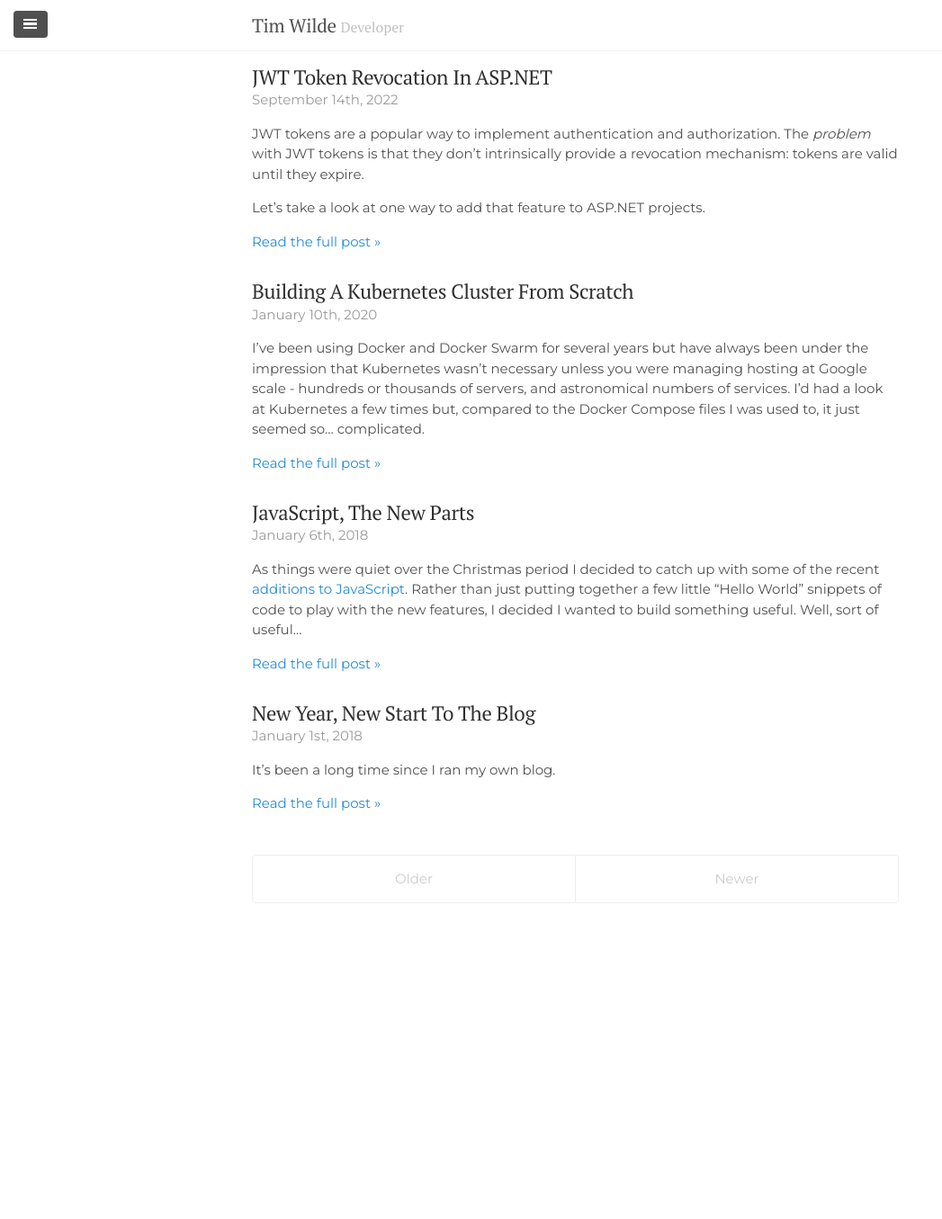
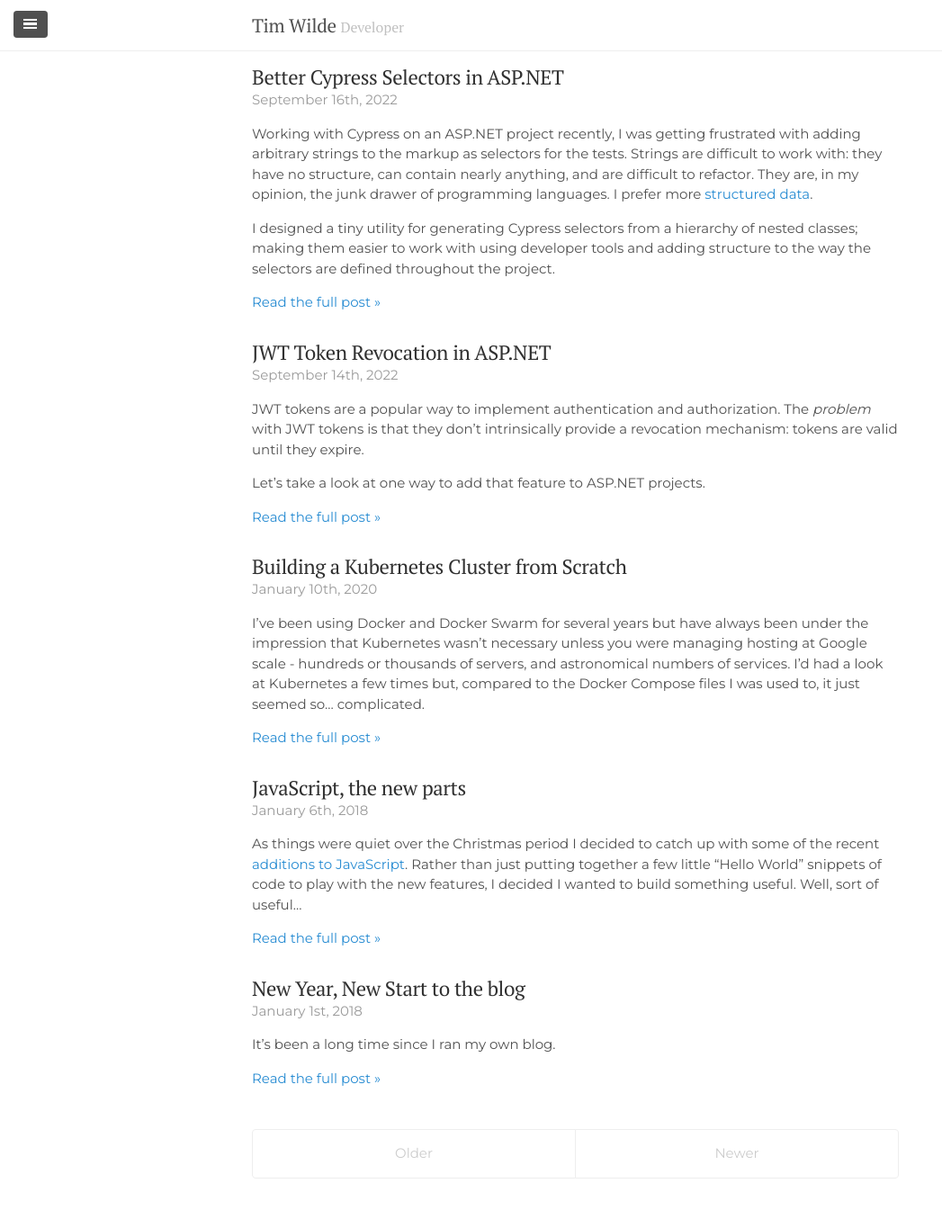
Before and after one commit to TimWilde/timwilde.github.io, a Jekyll site: the page built from index.html, in a window 1280 px wide. Shown: the whole page at 90% size, without its empty margins (0-1047 px from the left). Built offline with Jekyll 4.4.1, drawn with Linux system fonts in a browser that asks for light colours; the list of posts is cut into pages by our own code; before the commit the page ends 1049 px from its top, so only the background shows below that; some of the changed lines change nothing that is shown.

Commit message:
Better cypress selectors in asp.net

````diff
--- /dev/null
+++ b/_posts/2022-09-16-better-cypress-selectors-in-asp-net.md
@@ -0,0 +1,256 @@
+---
+layout: post
+title: Better Cypress Selectors in ASP.NET
+tags: [Client-Side, Server-Side, ASP.NET, Cypress]
+links:
+  asp-net-tag-helpers: "https://docs.microsoft.com/en-us/aspnet/core/mvc/views/tag-helpers/intro?view=aspnetcore-6.0"
+  cypress-best-practices: "https://docs.cypress.io/guides/references/best-practices#Selecting-Elements"
+  cypress-commands: "https://docs.cypress.io/api/cypress-api/custom-commands"
+  expression-bodied-members: "https://docs.microsoft.com/en-us/dotnet/csharp/programming-guide/statements-expressions-operators/expression-bodied-members"
+  honeycomb-blog-post: "https://honeycomb.io/blog/2018/01/simple-structured-logging-with-nlog/"
+  optimizing-with-span: "https://www.stevejgordon.co.uk/an-introduction-to-optimising-code-using-span-t"
+  description-attribute: "https://docs.microsoft.com/en-us/dotnet/api/system.componentmodel.descriptionattribute?view=net-6.0"
+  typespace-github: "https://github.com/TimWilde/Typespace"
+  typespace-license: "https://github.com/TimWilde/Typespace/blob/main/LICENSE"
+  typespace-tickets: "https://github.com/TimWilde/Typespace/issues"
+---
+Working with Cypress on an ASP.NET project recently, I was getting frustrated with adding arbitrary strings to the markup as selectors for the tests. Strings are difficult to work with: they have no structure, can contain nearly anything, and are difficult to refactor. They are, in my opinion, the junk drawer of programming languages. I prefer more [structured data]({{page.links.honeycomb-blog-post}}){:target="_blank"}.
+
+I designed a tiny utility for generating Cypress selectors from a hierarchy of nested classes; making them easier to work with using developer tools and adding structure to the way the selectors are defined throughout the project.
+
+<!--more-->
+
+## What I Was Trying to Solve
+
+### Dynamic IDs
+
+As the project is an ASP.NET codebase, using [Tag Helpers]({{page.links.asp-net-tag-helpers}}){:target="_blank"}, the IDs for those elements are based on the name of the properties in the code with which they are associated. If the property is renamed the ID in the HTML would then also change &mdash; a side-effect often overlooked until Cypress tests would fail for non-obvious reasons.
+
+``` html
+<input asp-for="@Model.IsComplete" type="checkbox" />
+```
+``` javascript
+cy.get('#IsComplete').should('be.checked')
+```
+
+In the [Cypress Best Practices guide]({{page.links.cypress-best-practices}}){:target="_blank"}, the ideal method of defining selectors is to use an attribute that isn't generated or used by any other aspect of the codebase. Cypress-specific `data-cy` attributes are suggested.
+
+``` html
+<input asp-for="@Model.IsComplete" type="checkbox" data-cy="is-complete" />
+```
+``` javascript
+cy.get('[data-cy="is-complete"]').should('be.checked')
+```
+
+### Inconsistent Naming
+
+Another problem was inconsistent naming of IDs on similar elements, from one page to another; frustrating the ability to create [Cypress commands]({{page.links.cypress-commands}}){:target="_blank"} to simplify the tests. For example, the `H1` tag on one page might have a selector of "heading" and on another page the selector might be "page-heading".
+
+``` javascript
+// Only useful for SOME pages...
+Cypress.Commands.add('pageHeading', () => {
+  cy.get('[data-cy="heading"]')
+})
+
+cy.pageHeading.should('contain.text', 'Something')
+```
+``` html
+<!-- Oops -->
+<h1 data-cy="page-heading">Something</h1>
+```
+### Lack of Discoverability
+
+Because some IDs are generated by the code, others are hard-coded, and the naming is inconsistent, it is impossible to make educated guesses about what a selector might be. This means that every test needs extra time to inspect every single element to find out what ID it has... and then that is repeated when the ID changes when the code is refactored.
+
+## The Tool and The Taxonomy
+
+In an attempt to solve these problem I built a little tool (that I named Typespace) that lead to the creation of a selector taxonomy. Let's look at the tool and how it works, first.
+
+### Typespace
+
+The name is a play on "Namespace" because, in the same way namespaces are nested to provide organisation to code (like `System.Text.RegularExpressions`), this tool uses nested types to provide organisation to &mdash; and form part of &mdash; the selectors.
+
+A tiny example looks like this:
+
+``` csharp
+public sealed class Select
+{
+  public sealed class Page
+  {
+    private static string headerCache;
+
+    public static string Header => Typespace.Name( ref headerCache );
+  }
+}
+```
+
+That would be used like this:
+
+``` csharp
+string header = Select.Page.Header; // header == select-page-header
+```
+
+Or, more probably, like this:
+
+``` html
+<h1 data-cy="@Select.Page.Header">Something</h1>
+
+<!-- produces -->
+
+<h1 data-cy="select-page-header">Something</h1>
+```
+
+### Impromptu Taxonomy
+
+Being a hierarchy of classes containing properties, this lends itself really well to organization and the creation of a selector taxonomy.
+
+It quickly became evident that there were some elements common to all pages (such as the page header) and there were others that were very specific to a particular area of the site (user account details, for example) so those were nested appropriately to make them easier to discover and to also produce more self-descriptive selectors.
+
+``` csharp
+public sealed class Select
+{
+  private static string headerCache;
+
+  public static string Header => Typespace.Name( ref headerCache );
+
+  public sealed class Input
+  {
+    private static string yesCache, noCache, submitCache;
+
+    public static string Yes => Typespace.Name( ref yesCache );
+    public static string No => Typespace.Name( ref noCache );
+    public static string Submit => Typespace.Name( ref submitCache );
+  }
+
+  public sealed class User
+  {
+    private static string emailCache;
+
+    public static string Email => Typespace.Name( ref emailCache );
+
+    public sealed class Account
+    {
+      private static string isActiveCache;
+
+      public static string IsActive => Typespace.Name( ref isActiveCache );
+    }
+  }
+}
+```
+
+This produces selectors like these:
+
+``` csharp
+Select.Header                 // == select-header
+Select.Input.Yes              // == select-input-yes
+Select.Input.Submit           // == select-input-submit
+Select.User.Account.IsActive  // == select-user-account-isactive
+```
+
+The selectors don't include the type name of the element they are associated with (i.e. not `Select.Input.SubmitButton`) for two reasons: it might change, and including it makes the selectors longer and the aim is to keep them concise.
+
+Also, so far at least, we've kept all of our selector definitions inside a single `Select` root class, meaning they will all start with `select-` making them easier to find in the browser.
+
+## It's Just Smoke and Mirrors
+
+Under the covers, Typespace is just an implicit string conversion. It grabs the name of the property (`Header`) and the type that it exists within (which includes the type hierarchy: `Select.Page`) then combines them (`Select.Page.Header`), replaces dots with hyphens (`Select-Page-Header`) and converts the result to lowercase (`select-page-header`) which results in a pretty reasonable, HTML-friendly attribute value.
+
+The "trick" here is that the `Header` property is an [expression bodied property]({{page.links.expression-bodied-members}}){:target="_blank"} meaning that the Typespace code will find the implicit `get` method in its stack trace (`Header` is _actually_ `get_Header`, but the prefix is trimmed.)
+
+Let's have a look at the code. This is the core of the solution; there is a bit more, but this does the main work.
+
+``` csharp
+public class Typespace
+{
+  // ...
+
+  [MethodImpl( MethodImplOptions.NoInlining )]
+  public static implicit operator string( Typespace _ )
+  {
+    var frame = new StackFrame( 2 );
+    MethodBase? method = frame.GetMethod();
+    Type? declaringType = method?.DeclaringType;
+
+    if ( declaringType is { Namespace: { } } )
+    {
+      ReadOnlySpan<char> typeName = declaringType.FullName.AsSpan( declaringType.Namespace.Length + 1 );
+      ReadOnlySpan<char> memberName = RemovePropertyPrefixes( method?.Name );
+
+      return NonAlphaNumeric.Replace( $"{typeName}-{memberName}", "-" ).ToLowerInvariant();
+    }
+
+    return string.Empty;
+  }
+
+  // ...
+}
+```
+
+The interesting part is grabbing the `StackFrame`. I'd originally used a `StackTrace` before I realised that only one frame was needed and that it is actually possible to just grab one on its own. The first couple of frames need to be skipped (this implicit operator method and another of Typespace's methods) to get to the one related to the property "getter." Turns out that's as simple as telling the `StackFrame` constructor which one you want. Very useful.
+
+The rest of the code is very straightforward. Grab the method and the type in which it exists then check that the type is a non-null object with a non-null namespace &mdash; using some shiny pattern matching syntax. Then the rest is string manipulation. I [use `Span<T>` to save a few allocations]({{page.links.optimizing-with-span}}){:target="_blank"} along the way to keep the memory footprint to a minimum.
+
+### What About Those Cache Fields?
+
+Those are there to optimize for speed: once a string conversion is done, the output is stored in the cache variable. This makes Typespace _really_ fast: benchmarked at ~1.065 _nanoseconds_ per call!
+
+```
+|      Method |     Mean |     Error |    StdDev | Rank | Allocated |
+|------------ |---------:|----------:|----------:|-----:|----------:|
+| Typespace   | 1.065 ns | 0.0061 ns | 0.0057 ns |    1 |         - |
+
+(BenchmarkDotNet)
+```
+
+Cache management is done internally by Typespace and this is the other method in the stacktrace alluded to earlier: The `Name` method.
+
+``` csharp
+public static string Name( ref string? cachedValue, string disabledDefault = "" ) =>
+  IsEnabled ? cachedValue ??= new Typespace() : disabledDefault;
+```
+
+This is terse, but simple. The cache field is passed in (by reference so that it can be modified) and there is a default value that will be returned when Typespace is disabled. If Typespace is enabled, either the cached value is returned or a new instance of Typespace is created and assigned to it (automatically constructing the string representation at this point) and _then_ returned.
+
+Leaving Cypress selectors in front-end code in production is not ideal, so Typespace provides a means to disable it, completely bypassing any selector generation: `Typespace.IsEnabled`.
+
+## Solving Problems
+
+So, does Typespace solve all of the problems outlined earlier? Almost. It certainly makes it easier to "do the right thing."
+
+### Dynamic IDs
+
+Cypress best practice solves this one - once the Cypress tests are decoupled from the IDs, classes, and other attributes that are generated or used by the code and get dedicated selectors, this becomes a non-issue.
+
+### Lack of Discoverability
+
+This is a big win. Being a type hierarchy, features such as Visual Studio's IntelliSense will show what's available to use. And if there isn't something appropriate it's easy to hop over to the code and add an extra nested class or property.
+
+### Inconsistent Naming
+
+Another big win. It's certainly easier to select from the graph of selectors than to have to think up a new name for a selector and make sure it doesn't clash with anything else on the page. And, as the number of selectors increases, a de facto naming convention gradually coalesces.
+
+### Refactorable Strings
+
+Another major benefit is that the attribute value is no longer a string &mdash; it's a type &mdash; and refactoring tools generally offer much more support for types than than for strings.
+
+For example, as a string (e.g. `select-page-header`) if the decision was made to replace "page" with "section" and update all usages, this will be a careful find-and-replace operation. That will probably be fine, but will need all results to be checked to make sure the matching isn't too broad, or too narrow.
+
+However, as a set of types, the full support of the refactoring tool can be leveraged to rename the `Page` class and update usages.
+
+### Only Half of the Problem
+
+Typespace lives in the app codebase. So this only solves half of the problem: the app developer's experience is nicer, but the developer working on the Cypress tests still has to do everything manually. Fortunately the app developer can at least provide a more predictable, straight-forward experience for them.
+
+### Self-Documenting?
+
+Discoverability in a code editor is nice, but it would be even nicer if Typespace had tooling for producing documentation describing what selectors are available and what each is used for.
+
+This is on the to-do list.
+
+Maybe something with a bit of reflection over the `Select` class (or anything that references `Typespace`) and using [the `Description` attribute]({{page.links.description-attribute}}){:target="_blank"}. Then it could produce a document explaining all of the available selectors: their names and descriptions, grouped by the class hierarchy.
+
+## Where can I Find it?
+
+[The code is on GitHub]({{page.links.typespace-github}}){:target="_blank"} with an [MIT license]({{page.links.typespace-license}}){:target="_blank"}.
+
+If you find it useful, please consider dropping a comment here or star the repository. If you have feature ideas, bugs, PRs, etc. [create a ticket]({{page.links.typespace-tickets}}){:target="_blank"}!
--- a/public/css/site.css
+++ b/public/css/site.css
@@ -44,24 +44,28 @@ li.tag {
 .tag a {
   font-size: 0.8rem;
   line-height: 1.9rem;
-    background-color: #EEE;
+  background-color: #eee;
   color: #222;
   padding: 0.25rem 0.75rem;
   border-radius: 1rem;
   text-decoration: none;
 }
 
-.tag:hover a{
-    background-color: #CCC;
+.tag:hover a {
+  background-color: #ccc;
 }
 
 .tag a::before {
-    content: '#';
+  content: "#";
 }
 
-h1, h2, h3, h4, hr, .clear-both {
+h1,
+h2,
+h3,
+h4,
+hr,
+.clear-both {
   clear: both;
-    text-transform: capitalize;
 }
 
 .footnotes {
@@ -73,3 +77,8 @@ h1, h2, h3, h4, hr, .clear-both {
 .footnotes li p {
   margin-bottom: 0.25em;
 }
+
+pre {
+  white-space: pre;
+  overflow: auto;
+}
````
Lines whose indentation alone changed are shown as unchanged.
